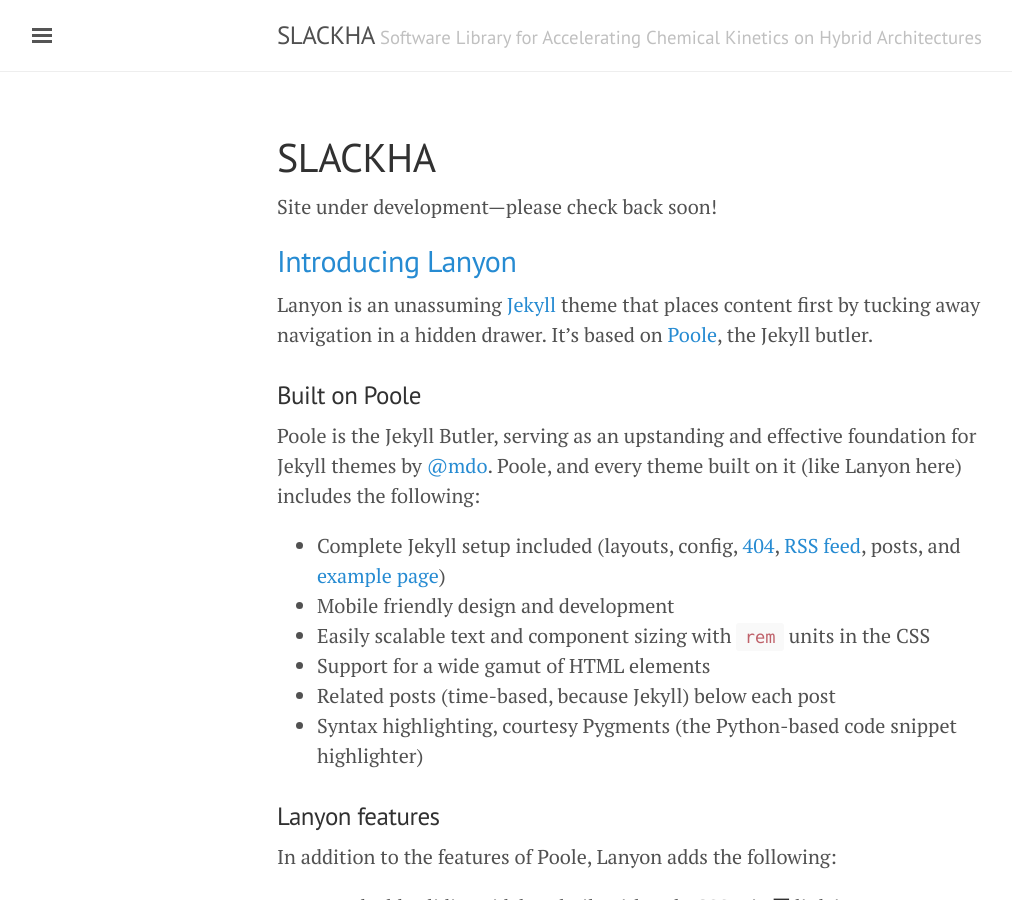
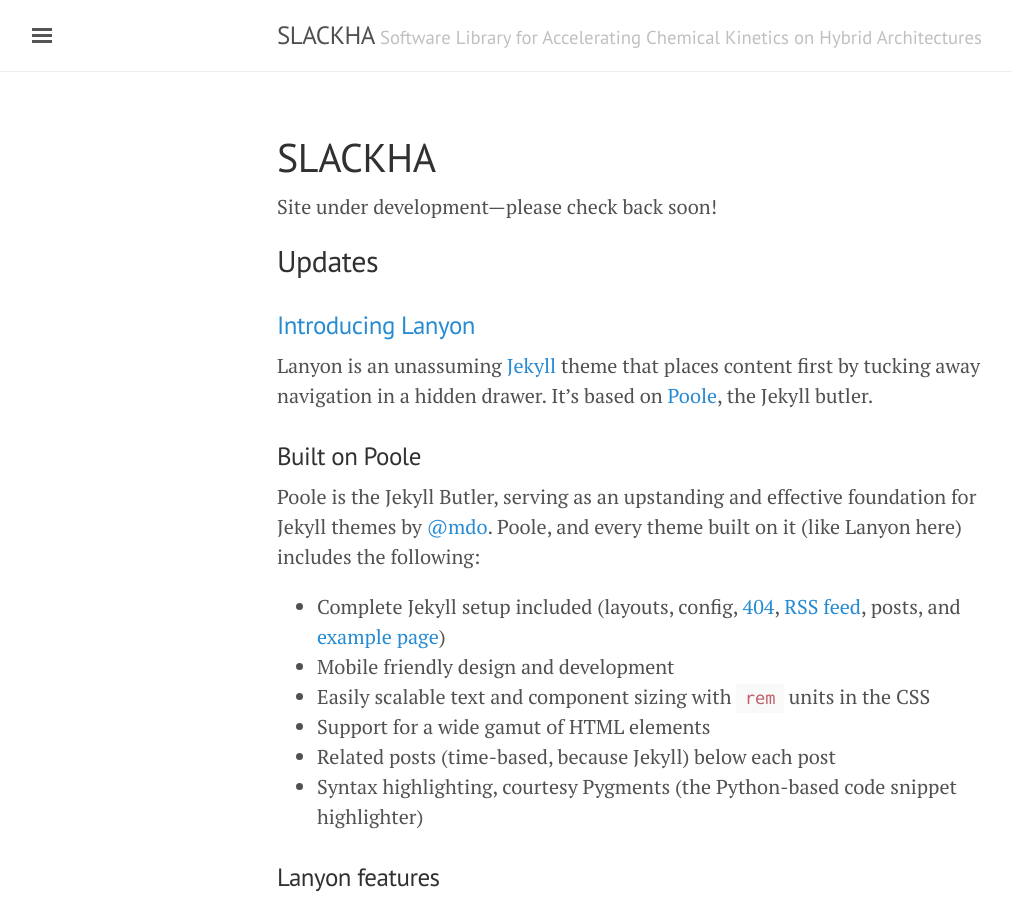
Before and after one commit to SLACKHA/slackha.github.io, a Jekyll site: the page built from index.md, in a window 1280 px wide and 900 px high. Shown: the whole window, without its empty margins (3-1015 px from the left). Built offline with Jekyll 4.4.1, drawn with Linux system fonts in a browser that asks for light colours.

```diff
--- a/_config.yml
+++ b/_config.yml
@@ -17,9 +17,8 @@ permalink:           pretty
 title:            SLACKHA
 tagline:          'Software Library for Accelerating Chemical Kinetics on Hybrid Architectures'
 description:      ''
-url:              http://slackha.github.io/
-baseurl:          "http://slackha.github.io/"
-paginate:            5
+url:              http://slackha.github.io
+baseurl:          /
 
 # Assets
 #
--- a/index.md
+++ b/index.md
@@ -7,7 +7,9 @@ title: SLACKHA
 
 Site under development---please check back soon!
 
+## Updates
+
 {% for post in site.posts %}
-## <a href="{{ post.url }}">{{ post.title }}</a>
+### <a href="{{ post.url }}">{{ post.title }}</a>
   {{ post.excerpt }}
 {% endfor %}
```
